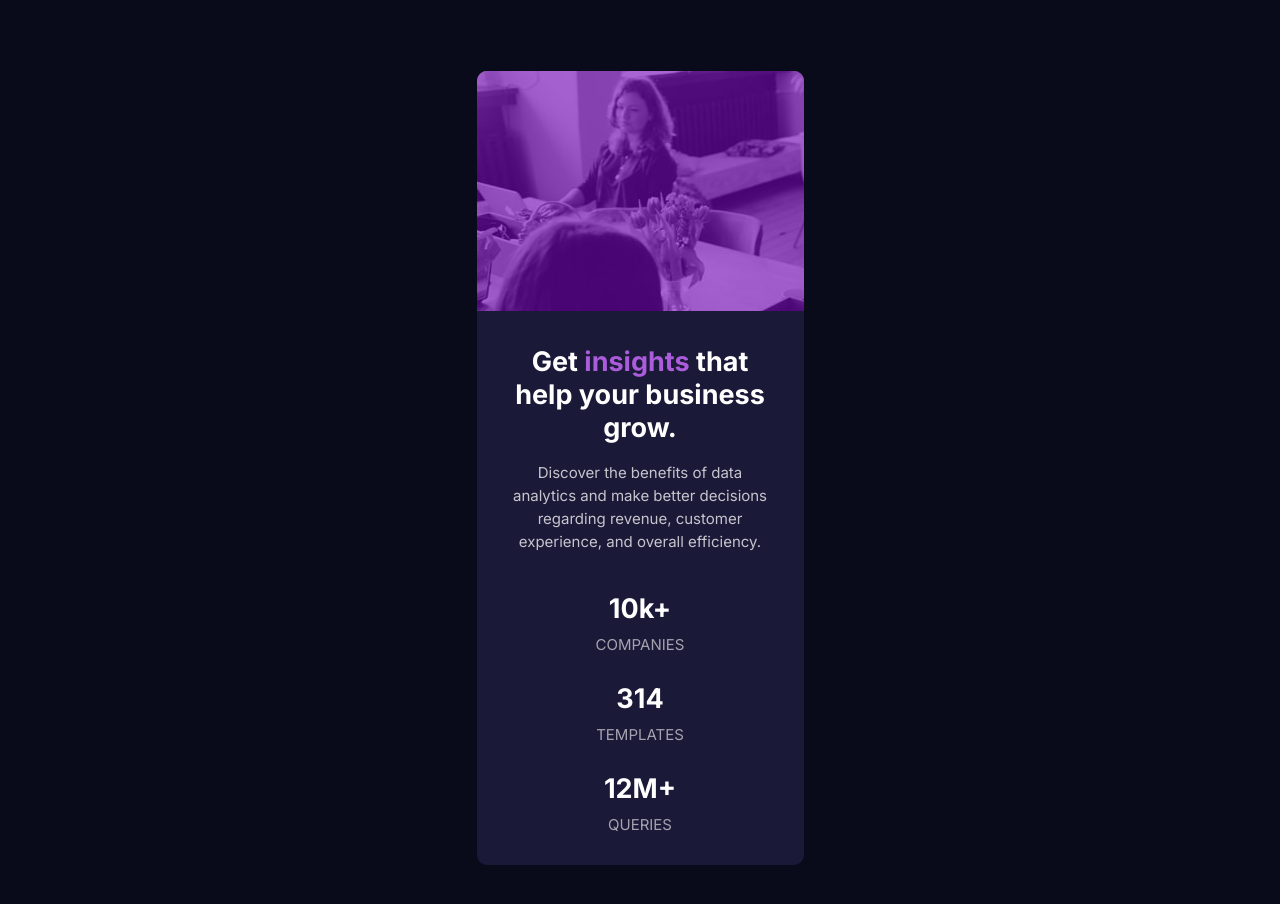
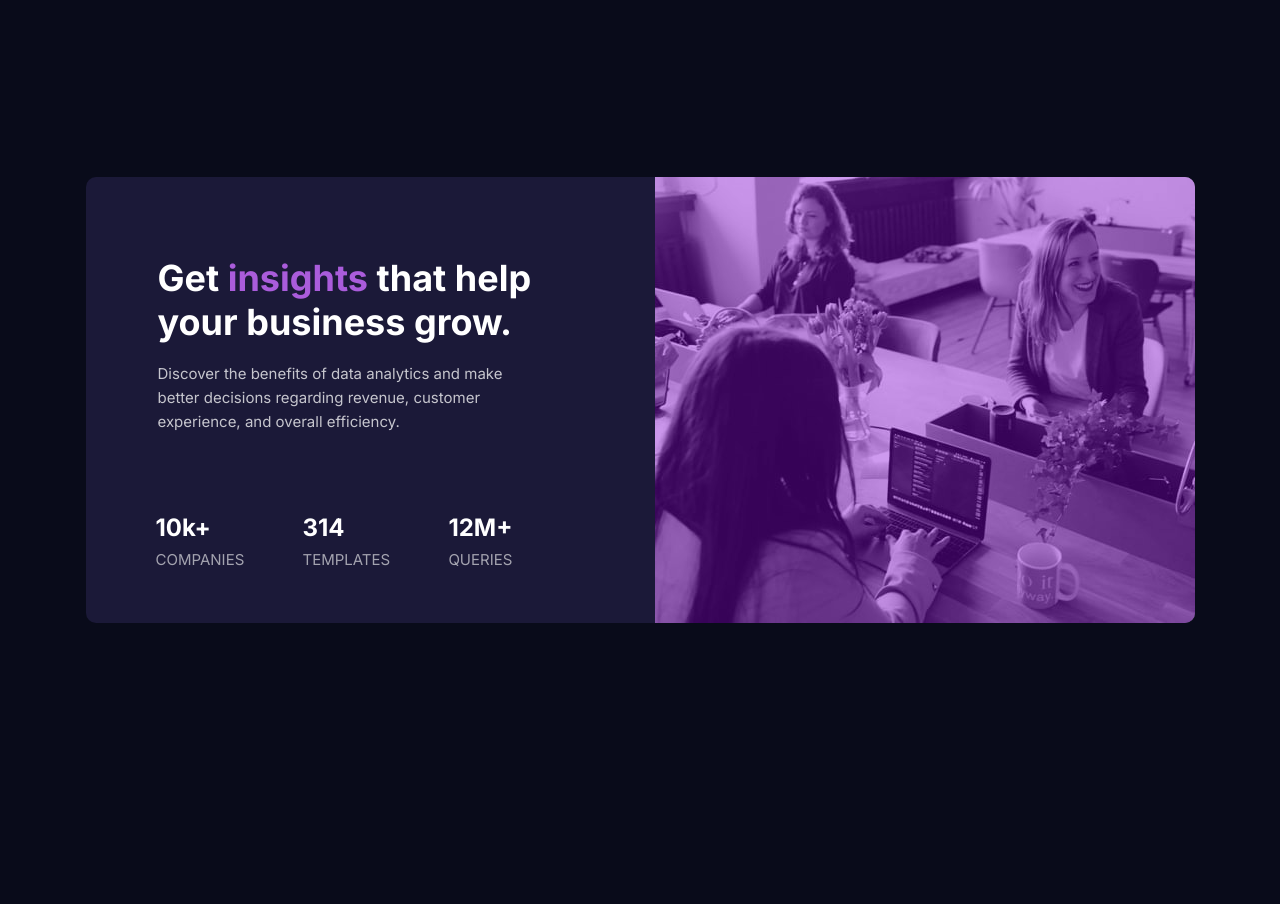
Before and after one commit to Rhiino1/frontendmentor-stats-preview-card, a website: page index.html in a window 1280 px wide. After the commit the page ends 800 px from the top, so only its background shows below. Drawn offline with Linux system fonts and the light colour scheme.

Commit message:
Finished Desktop

```diff
--- a/app/scss/components/card.scss
+++ b/app/scss/components/card.scss
@@ -11,31 +11,60 @@
 
   font-size: rem(15);
 
-  @include breakpoint(medium) {}
-
-  @include breakpoint(large) {}
+  @include breakpoint(large) {
+    max-width: rem(1109);
+    width: rem(1109);
+    height: rem(446);
+    display: flex;
+    flex-direction: row-reverse;
+  }
 
   &__header {
     width: 100%;
     height: rem(240);
-    background: hsl(277, 64%, 61%) no-repeat top/100% url('../../../images/image-header-mobile.jpg');
-    overflow: hidden;
-    @include breakpoint(medium) {
-      background: url('../../../images/image-header-desktop.jpg');
+    background: no-repeat top/100% url('../../../images/image-header-mobile.jpg');
+
+    @include breakpoint(large) {
+      height: auto;
+      background: no-repeat top/100% url('../../../images/image-header-desktop.jpg');
     }
 
     &::after {
-      content: ""; // ::before and ::after both require content
+      content: "";
       position: absolute;
       border-radius: rem(10) rem(10) 0 0;
       width: rem(327);
       height: rem(240);
-      background: hsl(277deg 96% 37% / 61%);
+      // background: hsl(276deg, 35%, 39%, 100%);
+      // background: hsl(277deg 96% 37% / 61%);
+      // background: hsl(300deg 100% 53% / 35%);
+      // background: hsl(277deg 64% 61% / 30%);
+      background: hsl(277deg 96% 43% / 40%);;
+      // background: hsl(281deg 100% 47% / 30%);
+
+      @include breakpoint(large) {
+        border-radius: 0 rem(10) rem(10) 0;
+        width: rem(540);
+        height: rem(446);
+      }
     }
   }
 
-  &__title, &__description {
+  &__content {
+    width: auto;
+
+    @include breakpoint(large) {
+      flex: 0 0 rem(569);
+    }
+  }
+
+  &__title,
+  &__description {
     padding: 0 rem(28);
+
+    @include breakpoint(large) {
+      padding-left: rem(72);
+    }
   }
 
   &__title {
@@ -44,6 +73,13 @@
     font-size: rem(27);
     font-weight: 700;
     color: var(--white-main-heading-stats);
+
+    @include breakpoint(large) {
+      margin-top: rem(79);
+      padding-right: rem(119);
+      text-align: left;
+      font-size: rem(36);
+    }
 
     mark {
       color: var(--soft-violet-accent);
@@ -56,6 +92,13 @@
     line-height: rem(23);
     font-weight: 400;
     color: var(--slightly-transparent-white-main-p);
+
+    @include breakpoint(large) {
+      margin-top: rem(18);
+      text-align: left;
+      line-height: rem(24);
+      padding-right: rem(142);
+    }
   }
 
   &__stats {
@@ -66,17 +109,45 @@
     align-items: center;
     justify-content: center;
 
+    @include breakpoint(large) {
+      margin-top: rem(79);
+      margin-bottom: rem(55);
+      flex-direction: row;
+      align-items: flex-start;
+      padding: 0 rem(142) 0 rem(70);
+      justify-content: space-between;
+    }
+
+    &__section {
+      display: flex;
+      flex-direction: column;
+      align-items: center;
+      justify-content: center;
+
+      @include breakpoint(large) {
+        align-items: flex-start;
+      }
+    }
+
     &__title {
       margin-top: rem(28);
-      font-size: rem(27);
+      font-size: rem(24);
       font-weight: 700;
       color: var(--white-main-heading-stats);
+
+      @include breakpoint(large) {
+        margin-top: 0;
+      }
     }
 
     &__description {
       margin-top: rem(10);
       text-transform: uppercase;
       color: var(--slightly-transparent-white-stat-headings);
+
+      @include breakpoint(large) {
+        margin-top: rem(8);
+      }
     }
   }
 
--- a/index.html
+++ b/index.html
@@ -23,18 +23,27 @@
   <main class="container">
     <section class="card">
       <figure class="card__header"></figure>
+      <div class="card__content">
         <h1 class="card__title">Get <mark>insights</mark> that help your business grow.</h1>
-      <p class="card__description">Discover the benefits of data analytics and make better decisions regarding revenue,
+        <p class="card__description">Discover the benefits of data analytics and make better decisions regarding
+          revenue,
           customer
           experience, and overall efficiency.</p>
         <article class="card__stats">
+          <div class="card__stats__section">
             <h1 class="card__stats__title">10k+</h1>
             <p class="card__stats__description">companies</p>
+          </div>
+          <div class="card__stats__section">
             <h1 class="card__stats__title">314</h1>
             <p class="card__stats__description">templates</p>
+          </div>
+          <div class="card__stats__section">
             <h1 class="card__stats__title">12M+</h1>
             <p class="card__stats__description">queries</p>
+          </div>
         </article>
+      </div>
     </section>
   </main>
   <!-- <footer>
```
Also changed, not shown: dist/style.css, 1 other file. Lines whose indentation alone changed are shown as unchanged.
